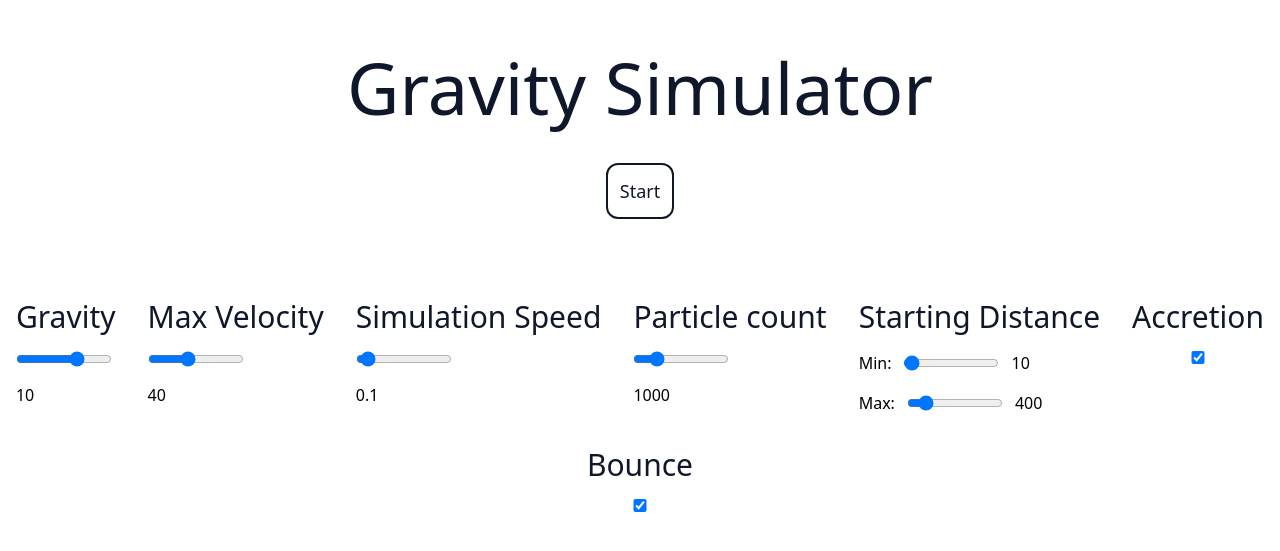
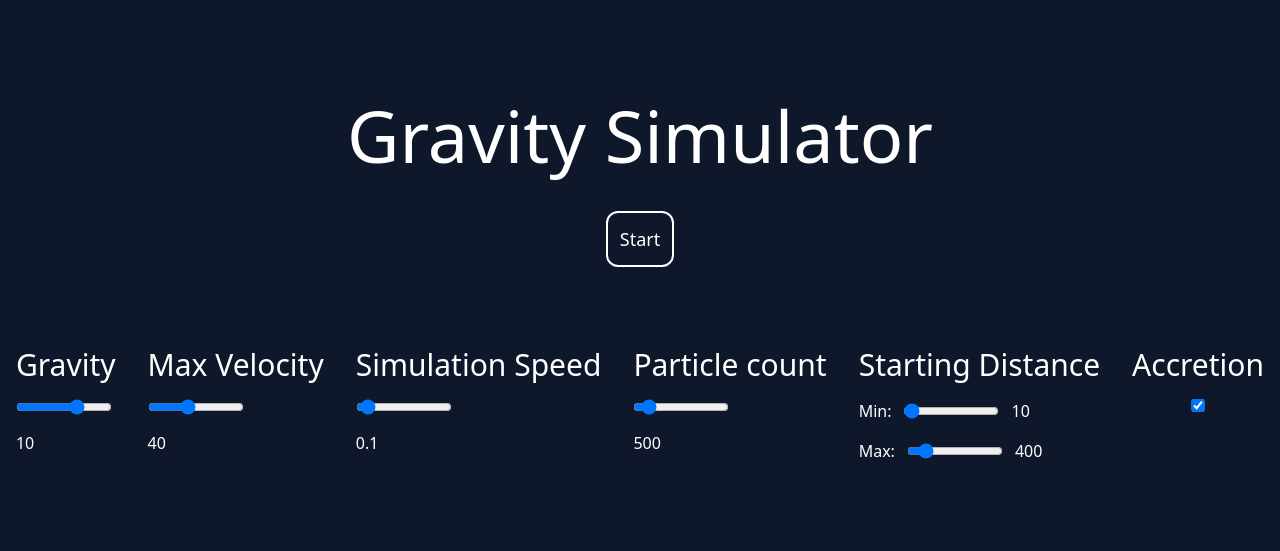
Before and after one commit to Genius6942/school-code, a plain HTML site: page apcsp/hole.html in a window 1280 px wide. Shown: the part 119-670 px from the top of the page. Drawn offline with nearby package versions, Linux system fonts and the light colour scheme.

Commit message:
quick changes

```diff
--- a/apcsp/hole.html
+++ b/apcsp/hole.html
@@ -1,3 +1,4 @@
+<!-- https://misc.haelp.dev/gravity -->
 <!DOCTYPE html>
 <html>
   <head>
@@ -18,21 +19,21 @@
     <script src="https://cdn.tailwindcss.com"></script>
   </head>
 
-  <body class="select-none">
+  <body class="select-none bg-slate-900 text-white">
     <div
-      class="bg-white fixed top-0 left-0 right-0 bottom-0 flex items-center justify-center flex-col z-20"
+      class="bg-slate-900 fixed top-0 left-0 right-0 bottom-0 flex items-center justify-center flex-col z-20 transition-all duration-1000 opacity-1"
       id="config"
     >
-      <h1 class="text-7xl text-center text-slate-900 mb-10">Gravity Simulator</h1>
+      <h1 class="text-7xl text-center text-white mb-10">Gravity Simulator</h1>
       <button
         id="start"
-        class="text-slate-900 border-slate-900 border-2 p-3 text-lg rounded-xl hover:bg-slate-200 transition-all mb-20"
+        class="text-white border-white border-2 p-3 text-lg rounded-xl hover:bg-slate-800 transition-all mb-20"
       >
         Start
       </button>
       <div class="flex gap-8 flex-wrap justify-center">
         <div class="flex flex-col gap-4">
-          <h2 class="text-3xl text-slate-900">Gravity</h2>
+          <h2 class="text-3xl text-white">Gravity</h2>
           <input
             type="range"
             id="gravity"
@@ -45,7 +46,7 @@
           <span id="gravity-value"></span>
         </div>
         <div class="flex flex-col gap-4">
-          <h2 class="text-3xl text-slate-900">Max Velocity</h2>
+          <h2 class="text-3xl text-white">Max Velocity</h2>
           <input
             type="range"
             id="maxVelocity"
@@ -58,7 +59,7 @@
         </div>
 
         <div class="flex flex-col gap-4">
-          <h2 class="text-3xl text-slate-900">Simulation Speed</h2>
+          <h2 class="text-3xl text-white">Simulation Speed</h2>
           <input
             type="range"
             id="simulationSpeed"
@@ -71,7 +72,7 @@
           <span id="simulationSpeed-value"></span>
         </div>
         <div class="flex flex-col gap-4">
-          <h2 class="text-3xl text-slate-900">Particle count</h2>
+          <h2 class="text-3xl text-white">Particle count</h2>
           <input
             type="range"
             id="particles"
@@ -85,7 +86,7 @@
         </div>
 
         <div class="flex flex-col gap-4">
-          <h2 class="text-3xl text-slate-900">Starting Distance</h2>
+          <h2 class="text-3xl text-white">Starting Distance</h2>
           <div class="flex gap-3 items-center">
             Min:
             <input
@@ -112,21 +113,21 @@
           </div>
         </div>
         <div class="flex flex-col gap-4">
-          <h2 class="text-3xl text-slate-900">Accretion</h2>
+          <h2 class="text-3xl text-white">Accretion</h2>
           <input type="checkbox" checked onchange="config.accretion = this.checked" />
         </div>
-        <div class="flex flex-col gap-4">
-          <h2 class="text-3xl text-slate-900">Bounce</h2>
-          <input type="checkbox" checked onchange="config.bounce = this.checked" />
-        </div>
+        <!-- <div class="flex flex-col gap-4">
+          <h2 class="text-3xl text-white">Bounce</h2>
+          <input type="checkbox" onchange="config.bounce = this.checked" />
+        </div> -->
       </div>
     </div>
 
     <button
       id="pause"
-      class="fixed top-10 right-10 rounded-full w-8 h-8 bg-white flex items-center justify-center z-10 hover:bg-slate-200 transition-all hover:scale-110 scale-100 cursor-pointer"
+      class="fixed top-10 right-10 rounded-full w-8 h-8 flex items-center justify-center z-10 transition-all hover:scale-110 scale-100 cursor-pointer"
     >
-      <img src="https://www.svgrepo.com/show/149256/pause-button.svg" />
+      <img src="https://www.svgrepo.com/show/149256/pause-button.svg" class="invert"/>
     </button>
     <script>
       // @ts-check
@@ -136,7 +137,7 @@
         gravity: 10,
         maxVelocity: 40,
         simulationSpeed: 0.1,
-        particles: 1000,
+        particles: 500,
         startingDistance: [10, Math.min(window.innerHeight, window.innerWidth) / 2],
       };
 
@@ -255,12 +256,15 @@
           this._radius = radius;
         }
 
-        update() {
+        /**
+         * @param {number} selfIndex
+         */
+        update(selfIndex) {
           const loopStart = false ? bodies.indexOf(this) : 0;
 
           for (let i = loopStart; i < bodies.length; i += 1) {
+            if (i == selfIndex) continue;
             const body = bodies[i];
-            if (body === this) continue;
 
             let distance = Math.sqrt((this.x - body.x) ** 2 + (this.y - body.y) ** 2);
             if (distance <= this.radius + body.radius && config.accretion) {
@@ -270,17 +274,14 @@
                   (this.vx * this.mass + body.vx * body.mass) / (this.mass + body.mass);
                 this.vy =
                   (this.vy * this.mass + body.vy * body.mass) / (this.mass + body.mass);
-                const idx = bodies.indexOf(body);
-                bodies.splice(idx, 1);
+                bodies.splice(i, 1);
               } else {
-                // same thing but with the other body
                 body.mass += this.mass;
                 body.vx =
                   (body.vx * body.mass + this.vx * this.mass) / (body.mass + this.mass);
                 body.vy =
                   (body.vy * body.mass + this.vy * this.mass) / (body.mass + this.mass);
-                const idx = bodies.indexOf(this);
-                bodies.splice(idx, 1);
+                bodies.splice(selfIndex, 1);
                 return;
               }
             } else {
@@ -347,7 +348,7 @@
         if (!paused) {
           greatestMass = bodies.reduce((a, b) => (a.mass < b.mass ? b : a)).mass;
 
-          bodies.forEach((body) => body.update());
+          bodies.forEach((body, index) => body.update(index));
           bodies.forEach((body) => body.move());
         }
         bodies.forEach((body) => body.render());
@@ -429,7 +430,7 @@
             new Body({
               x: Math.cos(angle) * distance + center.x,
               y: Math.sin(angle) * distance + center.y,
-              color: "black",
+              color: "white",
               mass: mass,
               vx:
                 Math.cos(angle + Math.PI / 2) *
@@ -448,7 +449,7 @@
             new Body({
               x: Math.cos(angle) * distance + center.x,
               y: Math.sin(angle) * distance + center.y,
-              color: "black",
+              color: "white",
               mass: mass,
               vx:
                 Math.cos(angle + Math.PI / 2) *
@@ -505,7 +506,9 @@
       // @ts-ignore
       document.getElementById("start").addEventListener("click", () => {
         // @ts-ignore
-        document.getElementById("config").style.display = "none";
+        document
+          .getElementById("config")
+          .classList.add("opacity-0", "pointer-events-none");
         console.log(config.startingDistance);
         generateParticles({
           num: config.particles,
```
